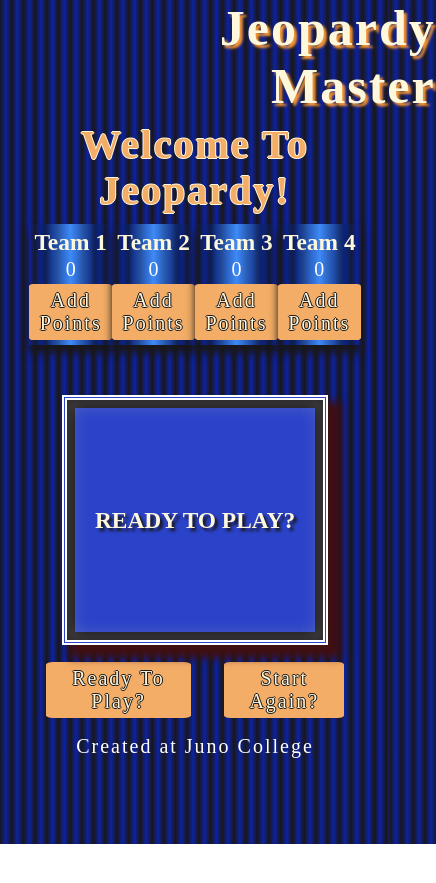
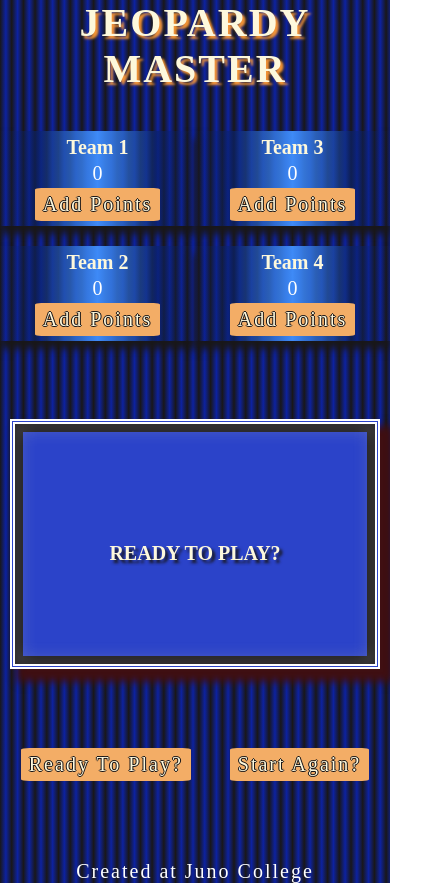
Before and after one commit to JimmyEllercamp/jeopardy-master, a React (Create React App) app: page / in a window 390 px wide. Shown: the whole page, 436 px wide, since content can reach past the window. Before the commit the page ends 844 px from the top, so only its background shows below. Built offline with nearby package versions, Linux system fonts and the light colour scheme.

Commit message:
Added error handling, styles and finished media queries

```diff
--- a/src/App.css
+++ b/src/App.css
@@ -104,7 +104,9 @@
   text-shadow: 3px 3px 2.5px rgb(245, 149, 53);
   font-family: 'Ranchers', cursive;
   letter-spacing: 2px;
-  animation: fadeIn 3s ease-out, rotation ease-out 2s, grow ease-out 2s;
+  animation: fadeIn 3s ease-out,
+  rotation 2s ease-out;
+  transform-origin: top right;
 }
 
 
@@ -178,10 +180,16 @@
 
 .playCard h2 {
   max-width: 90%;
+  z-index: 10;
+  overflow: auto;
 }
 
 .playCard h3 {
   animation: fadeIn 2.5s ease-out;
+}
+
+.playCard p {
+  z-index: 10;
 }
 
 .playCard::before {
@@ -359,3 +367,131 @@
     rotate: 0deg;
   }
 }
+
+@keyframes fadeIn {
+  0% {opacity: 0};
+  100% {opacity: 1};
+}
+
+@keyframes rotation {
+    0% {rotate: -15deg};
+    100% {rotate: 0deg};
+}
+
+
+/* __________________________________ MEDIA QUERIES ________________________________________ */
+
+@media (max-width: 990px) {
+
+  h1 {
+    font-size: 2rem;
+    left: 50px;
+    text-transform: uppercase;
+  }
+
+  header h2 {
+    font-size: 1.5rem;
+  }
+
+  .gameCard h2 {
+    font-size: 1.25rem;
+  }
+
+  .gameCard h3,
+  .gameCard p {
+    font-size: 1rem;
+  }
+
+  .teams h3,
+  .teams p,
+  .teams button {
+    font-size: 1rem;
+  }
+
+
+}
+
+@media (max-width: 734px) {
+
+  header h1 {
+    text-align: center;
+    left: 0;
+  }
+
+  ul {
+    justify-content: space-evenly;
+    display: flex;
+    justify-content: center;
+    flex-wrap: wrap;
+  }
+
+  .teams li {
+    margin-bottom: 5%;
+  }
+
+  .team01 {
+   order: 1;
+  }
+
+  .team02 {
+    order: 3;
+  }
+
+  .team03 {
+    order: 2;
+  }
+
+  .team04 {
+    order: 4;
+  }
+
+
+
+  .gameCard h2 {
+    font-size: 1rem;
+  }
+}
+
+@media (max-width: 554px) {
+
+  .teams ul li {
+    width: calc(100% / 2);
+    min-width: 25%;
+  }
+
+  .gameCard {
+    height: 500px;
+    padding: 0;
+  }
+
+  .playCard {
+    font-size: 0.8rem;
+    padding: 0%;
+    width: 95%;
+    margin-top: 0;
+  }
+
+  .playCard h2 {
+    margin-top: 5%;
+    max-width: 95%;
+  }
+
+
+}
+
+@media (max-width: 420px) {
+
+  .wrapper {
+    max-width: 100%;
+    width: 100%;
+  }
+
+  h1 {
+    margin-bottom: 10%;
+  }
+
+  header h2 {
+    display: none;
+  }
+
+}
--- a/src/App.js
+++ b/src/App.js
@@ -30,6 +30,8 @@
                 setAnswer(questionObject.answer);
                 questionObject.value ? setValue(questionObject.value) : setValue(200);
                 setReadyState(false);
+                }).catch((error) => {
+                  console.log(`Errors, eh? We've all been there. That's where you are, right now: ` + error);
                 })
     }
 
--- a/src/components/Teams.js
+++ b/src/components/Teams.js
@@ -19,22 +19,22 @@
     return (
         <section className="teams flexing wrapper">
             <ul>
-                <li>
+                <li className="team01">
                     <h3>Team 1</h3>
                     <p>{points1}</p>
                     <button className="team1button" onClick={ () => { value ? setPoints1(points1 + value) : setPoints1(0); }}>Add Points</button>
                 </li>
-                <li>
+                <li className="team02">
                     <h3>Team 2</h3>
                     <p>{points2}</p>
                     <button className="team2button" onClick={ () => { value ? setPoints2(points2 + value) : setPoints2(0); }}>Add Points</button>
                 </li>
-                <li>
+                <li className="team03">
                     <h3>Team 3</h3>
                     <p>{points3}</p>
                     <button className="team3button" onClick={ () => { value ? setPoints3(points3 + value) : setPoints3(0); }}>Add Points</button>
                 </li>
-                <li>
+                <li className="team04">
                     <h3>Team 4</h3>
                     <p>{points4}</p>
                     <button className="team4button" onClick={ () => { value ? setPoints4(points4 + value) : setPoints4(0); }}>Add Points</button>
--- a/src/index.js
+++ b/src/index.js
@@ -1,6 +1,5 @@
 import React from 'react';
 import ReactDOM from 'react-dom';
-import './index.css';
 import App from './App';
 import reportWebVitals from './reportWebVitals';
 
```
Also changed, not shown: src/index.css (deleted, +0 -13 lines).
